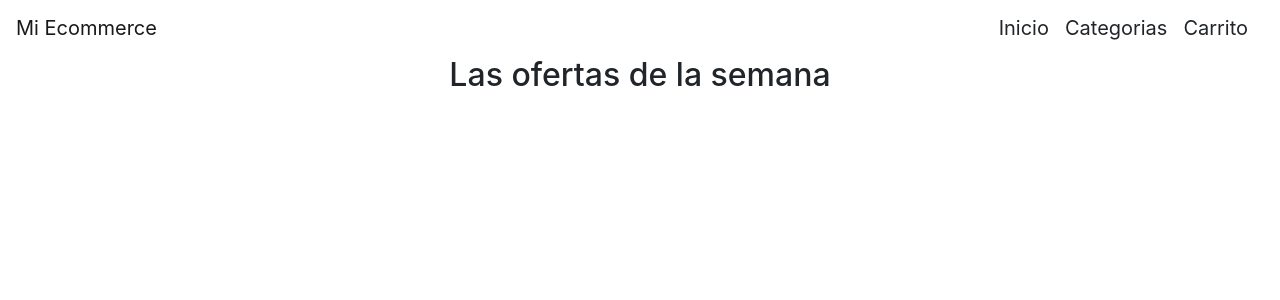
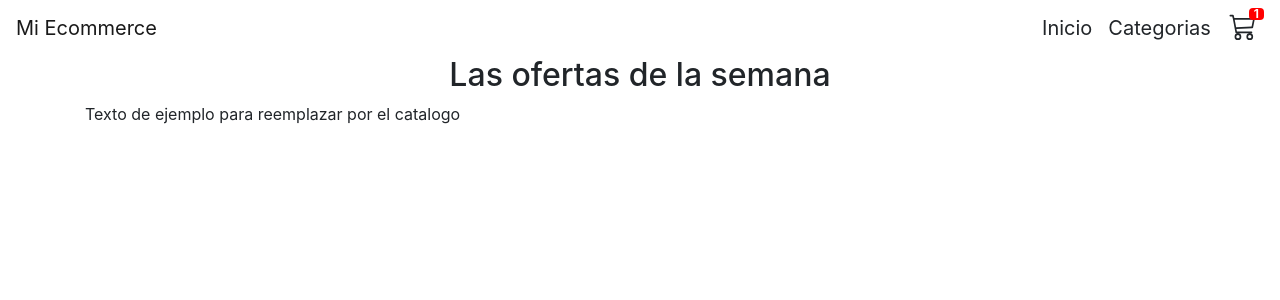
Before and after one commit to miguelzurita/reactjs_ecommerce, a React (Create React App) app: page / in a window 1280 px wide. Shown: the top 300 px of the page. Built offline with nearby package versions, Linux system fonts and the light colour scheme.

Commit message:
+ agregar landing

```diff
--- a/package.json
+++ b/package.json
@@ -9,6 +9,7 @@
     "bootstrap": "^4.5.3",
     "react": "^17.0.1",
     "react-bootstrap": "^1.4.3",
+    "react-bootstrap-icons": "^1.2.3",
     "react-dom": "^17.0.1",
     "react-scripts": "4.0.1",
     "web-vitals": "^0.2.4"
--- a/src/App.js
+++ b/src/App.js
@@ -5,6 +5,7 @@ import 'bootstrap/dist/css/bootstrap.min.css';
 import Container from "react-bootstrap/Container";
 import Row from "react-bootstrap/Row";
 import Col from "react-bootstrap/Col";
+import ItemListContainer from "./components/ItemListContainer";
 
 function App() {
 	return (
@@ -14,6 +15,11 @@ function App() {
 				<Row>
 					<Col><h2 className="title">Las ofertas de la semana</h2></Col>
 				</Row>
+				<Row>
+					<Col>
+						<ItemListContainer/>
+					</Col>
+				</Row>
 			</Container>
 		</>
 	);
--- /dev/null
+++ b/src/components/CartWidget.css
@@ -0,0 +1,24 @@
+#cart-label-count {
+	font-size: 12px;
+	background: #ff0000;
+	color: #fff;
+	padding: 0 5px;
+	vertical-align: top;
+	margin-left: -10px;
+}
+
+#cart-icon {
+	padding-top: .3125rem;
+}
+
+.badge {
+	padding-left: 9px;
+	padding-right: 9px;
+	-webkit-border-radius: 9px;
+	-moz-border-radius: 9px;
+	border-radius: 9px;
+}
+
+.badge-warning {
+	background-color: #c67605;
+}
--- /dev/null
+++ b/src/components/CartWidget.js
@@ -0,0 +1,15 @@
+import React from 'react';
+import './CartWidget.css'
+import * as Icon from 'react-bootstrap-icons'
+// import Cart from 'react-bootstrap-icons'
+
+const CartWidget = () => {
+	return (
+		<div>
+			<Icon.Cart3 className="product-cart" id="cart-icon" size="32"/>
+			<span className='badge badge-warning' id='cart-label-count'>1</span>
+		</div>
+	);
+};
+
+export default CartWidget;
--- /dev/null
+++ b/src/components/ItemListContainer.js
@@ -0,0 +1,11 @@
+import React from 'react';
+
+const ItemListContainer = () => {
+	return (
+		<div>
+			Texto de ejemplo para reemplazar por el catalogo
+		</div>
+	);
+};
+
+export default ItemListContainer;
--- a/src/components/Navbar.js
+++ b/src/components/Navbar.js
@@ -1,5 +1,7 @@
 import BootstrapNavbar from "react-bootstrap/Navbar";
 import './Navbar.css'
+import CartWidget from "./CartWidget";
+
 
 export const Navbar = () => {
 	return (
@@ -8,7 +10,7 @@ export const Navbar = () => {
 			<div className="categories">
 				<p className="menu-item">Inicio</p>
 				<p className="menu-item">Categorias</p>
-				<p className="menu-item">Carrito</p>
+				<CartWidget />
 			</div>
 		</BootstrapNavbar>
 	)
```
Also changed, not shown: 1 other file (tests, documents, lock files or other folders).
